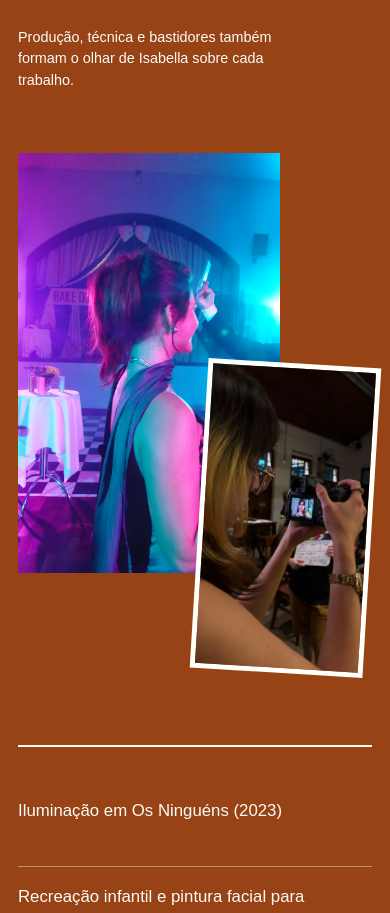
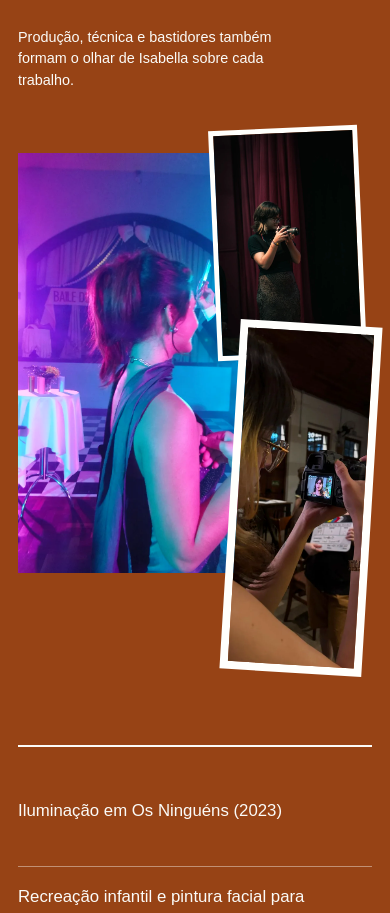
Before and after one commit to luis-ota/isabella-monteiro, a React (Vite) app: page / in a window 390 px wide. Shown: the part 8920-9833 px from the top of the page. Built offline with nearby package versions, Linux system fonts and the light colour scheme; a web font is replaced by a local one.

Commit message:
feat: foto nova na colagem Fora de Cena

```diff
--- a/src/App.jsx
+++ b/src/App.jsx
@@ -403,6 +403,7 @@ function Trajectory() {
       </div>
       <div className="backstage-collage" aria-label="Bastidores de produções audiovisuais">
         <img src="/images/bastidores-aquela-cancao.webp" alt="Isabella Monteiro trabalhando em uma produção audiovisual" loading="lazy" />
+        <img src="/images/bastidores-fotografia.webp" alt="Isabella Monteiro fotografando em evento teatral" loading="lazy" />
         <img src="/images/bastidores-quem-me-dera.webp" alt="Registro de bastidores feito por Isabella Monteiro" loading="lazy" />
       </div>
       <ul className="backstage-list">
--- a/src/styles.css
+++ b/src/styles.css
@@ -714,11 +714,21 @@ img {
   left: 0;
 }
 
+.backstage-collage img:nth-child(2) {
+  top: -90px;
+  left: 55%;
+  width: 32%;
+  height: 400px;
+  border: 8px solid var(--paper);
+  object-position: 28% 62%;
+  transform: rotate(-2.5deg);
+}
+
 .backstage-collage img:last-child {
   right: 0;
   bottom: 0;
-  width: 46%;
-  height: 390px;
+  width: 40%;
+  height: 350px;
   border: 8px solid var(--paper);
   transform: rotate(3.5deg);
 }
@@ -1134,9 +1144,11 @@ img {
     height: 420px;
   }
 
-  .backstage-collage img:last-child {
-    width: 49%;
-    height: 310px;
+  .backstage-collage img:nth-child(2) {
+    top: -25px;
+    right: 2%;
+    width: 42%;
+    height: 230px;
     border-width: 5px;
   }
 
```
Also changed, not shown: public/images/bastidores-fotografia.webp (added).
